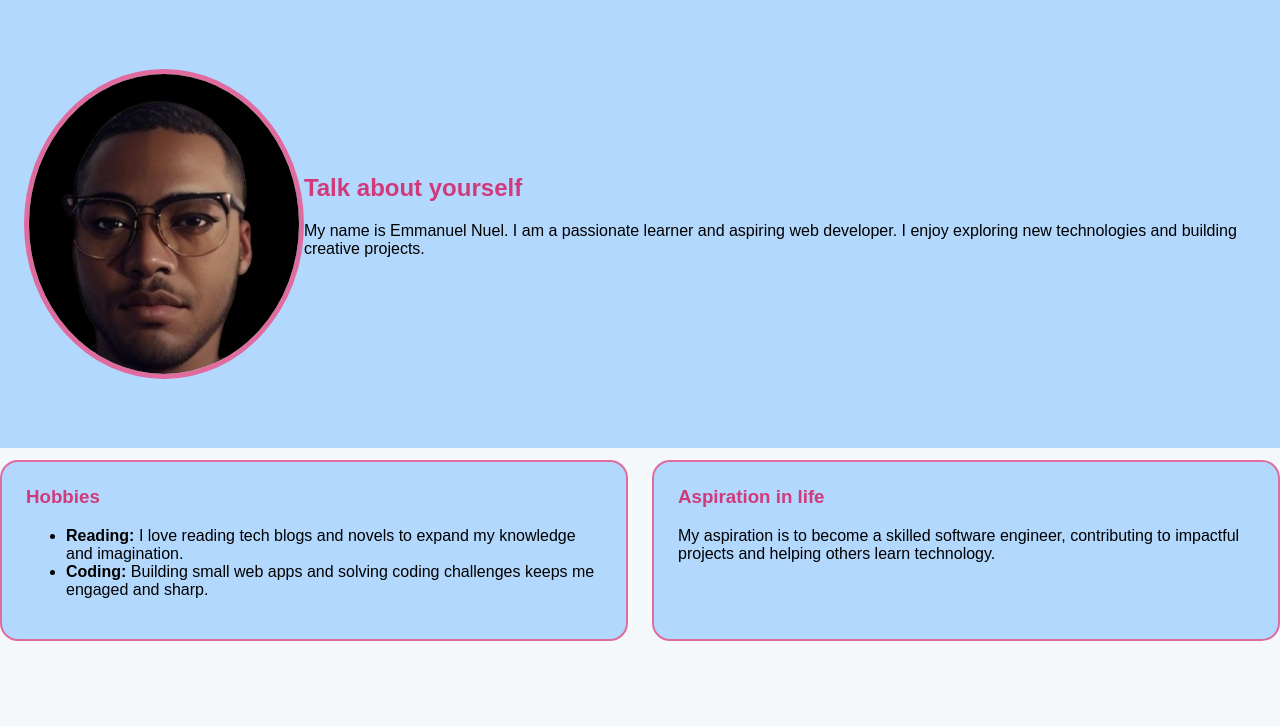
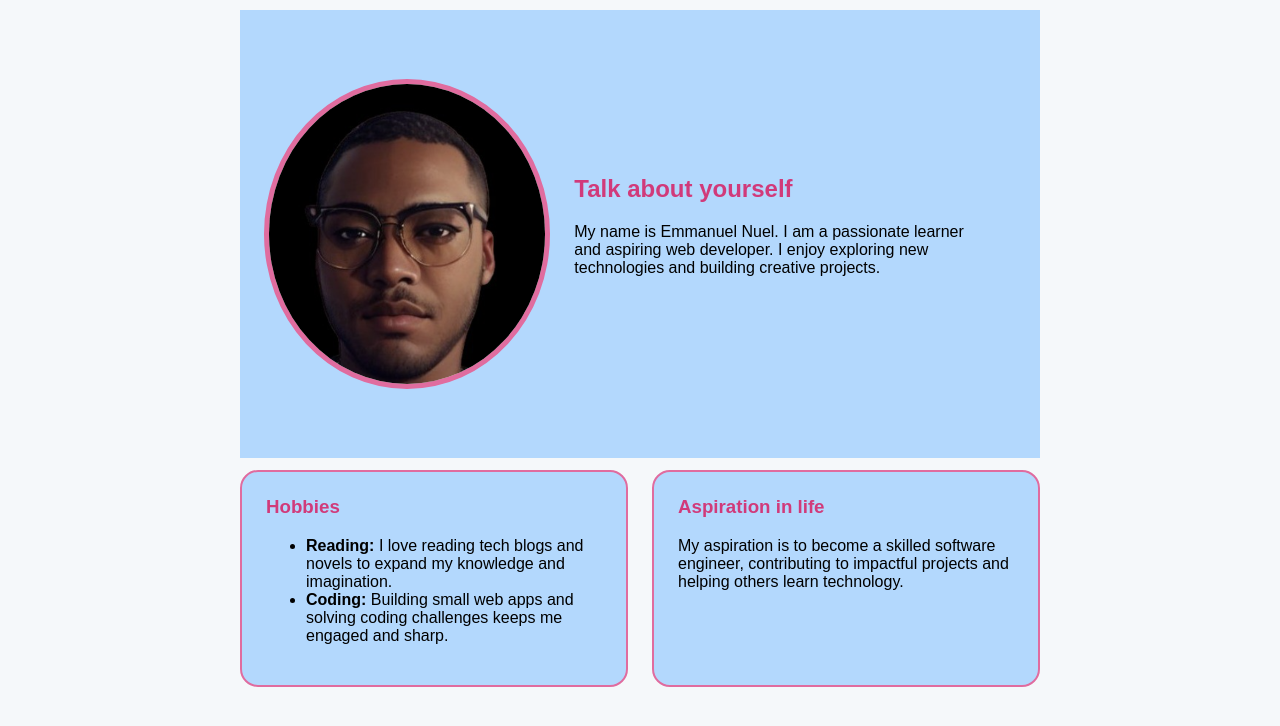
Before and after one commit to Nuel-09/AltsSchool_project, a plain HTML site: page semester1_month2/index.html in a window 1280 px wide. Drawn offline with Linux system fonts and the light colour scheme.

Commit message:
Update style.css

```diff
--- a/semester1_month2/style.css
+++ b/semester1_month2/style.css
@@ -6,29 +6,35 @@ body {
 }
 
 
+.container {
+    max-width: 800px;
+    margin: 0 auto;
+    padding: 10px;
+}
 
 .top-section {
     display: flex;
-    grid-template-columns: 160px 1fr;
     align-items: center;
     background: #b3d8fd;
     padding: 24px;
     margin-bottom: 12px;
     height: 50vh;
-    justify-content: space-between;
-    text-wrap: wrap;
+    justify-content: space-evenly;
+}
+.about {
+    padding: 0 24px;
+    margin-right: auto;
+    flex-direction: column;
 }
 
 .profile-pic {
-    width: 300px;
+    width: 700px;
     height: 300px;
     background: #fff;
     border-radius: 50%;
     border: 5px solid #e06c9f;
     margin: 0 auto;
-    display: flex;
-    align-items: center;
-    justify-content: center;
+
 }
 
 .profile-pic img {
```
